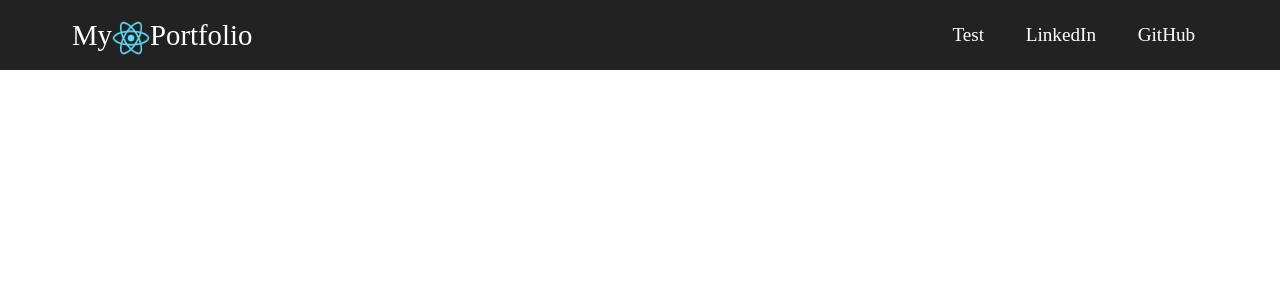
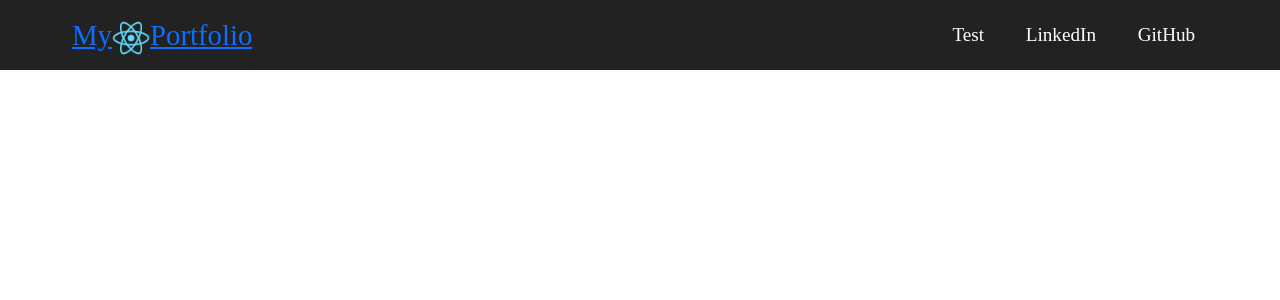
Before and after one commit to szotaksimon/REACT-portfolio, a React (Create React App) app: page / in a window 1280 px wide. Shown: the top 300 px of the page. Built offline with nearby package versions, Linux system fonts and the light colour scheme.

Commit message:
Logó linkké alakítva

```diff
--- a/src/components/navigation/Navbar.jsx
+++ b/src/components/navigation/Navbar.jsx
@@ -4,6 +4,7 @@ import classes from "../../styles/navbar/navbar.module.scss";
 function MainNavbar() {
   return (
     <nav className={classes.navbar}>
+      <Link to="/home">
         <div className={classes.brand}>
           My
           <img
@@ -15,6 +16,7 @@ function MainNavbar() {
           />
           Portfolio
         </div>
+      </Link>
       <Link to="#" className={classes.toggleB}>
         // eslint-disable-next-line
         <span className={classes.bar}></span>
```
Lines whose indentation alone changed are shown as unchanged.
